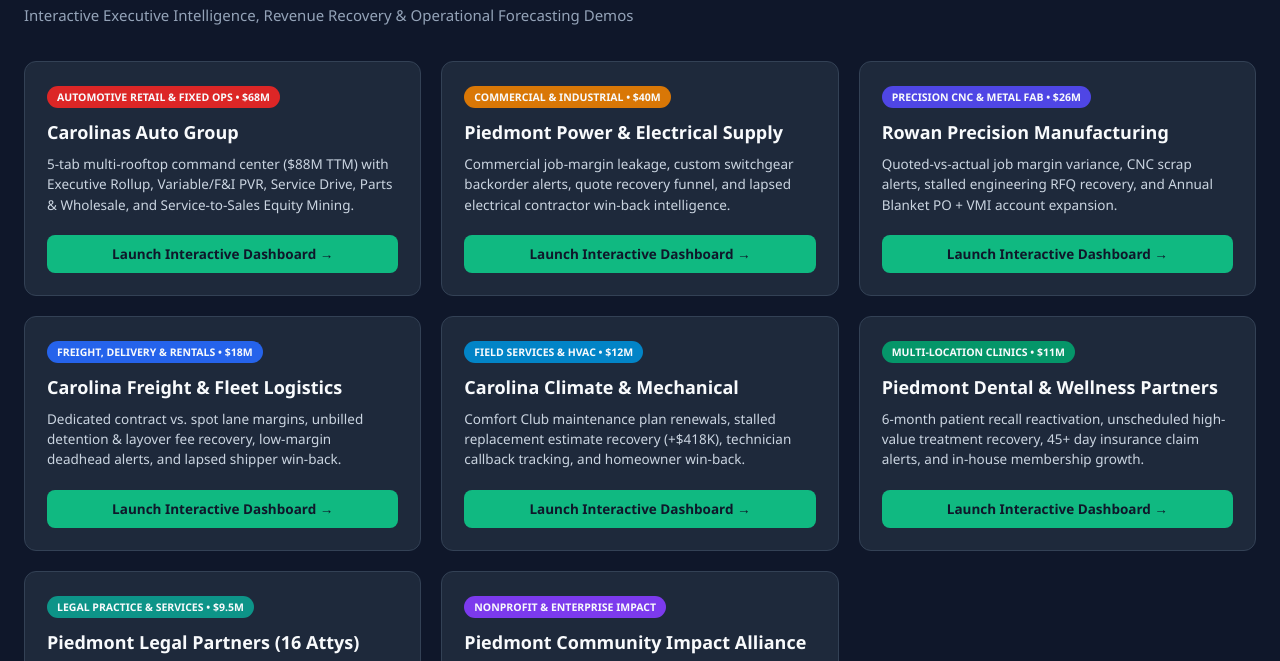
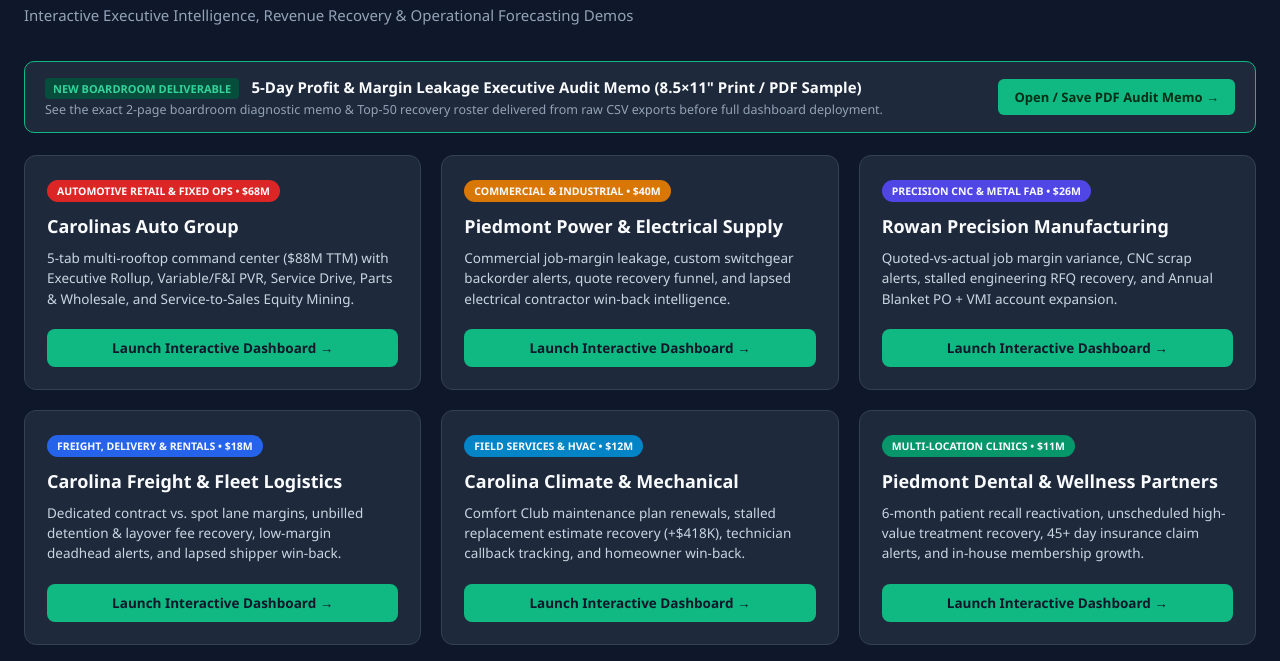
Before and after one commit to CarolinaDataAdvisory/analytics-demos, a plain HTML site: page index.html in a window 1280 px wide. Shown: the part 89-750 px from the top of the page. Drawn offline with Linux system fonts and the light colour scheme.

Commit message:
Link printable 8.5x11 Boardroom Executive Audit Memo on portfolio hub

```diff
--- a/index.html
+++ b/index.html
@@ -27,7 +27,15 @@
 <div class="wrap">
   <h1>Carolina Data Advisory</h1>
   <div class="sub">Interactive Executive Intelligence, Revenue Recovery &amp; Operational Forecasting Demos</div>
-  <div class="grid">
+  <div style="max-width:1280px;margin:0 auto 22px;background:#1e293b;border:1px solid #10b981;border-radius:10px;padding:14px 20px;display:flex;justify-content:space-between;align-items:center;flex-wrap:wrap;gap:12px;">
+  <div>
+    <span style="background:#064e3b;color:#34d399;font-size:11px;font-weight:800;padding:3px 8px;border-radius:4px;">NEW BOARDROOM DELIVERABLE</span>
+    <strong style="color:#f8fafc;font-size:15px;margin-left:8px;">5-Day Profit &amp; Margin Leakage Executive Audit Memo (8.5&times;11" Print / PDF Sample)</strong>
+    <div style="color:#94a3b8;font-size:12.5px;margin-top:3px;">See the exact 2-page boardroom diagnostic memo &amp; Top-50 recovery roster delivered from raw CSV exports before full dashboard deployment.</div>
+  </div>
+  <a href="audit-memo/index.html" style="background:#10b981;color:#052e16;text-decoration:none;padding:9px 16px;border-radius:6px;font-weight:800;font-size:13px;">Open / Save PDF Audit Memo &rarr;</a>
+</div>
+<div class="grid">
     <div class="card">
       <div>
         <span class="tag tag-auto">Automotive Retail &amp; Fixed Ops • $68M</span>
```
